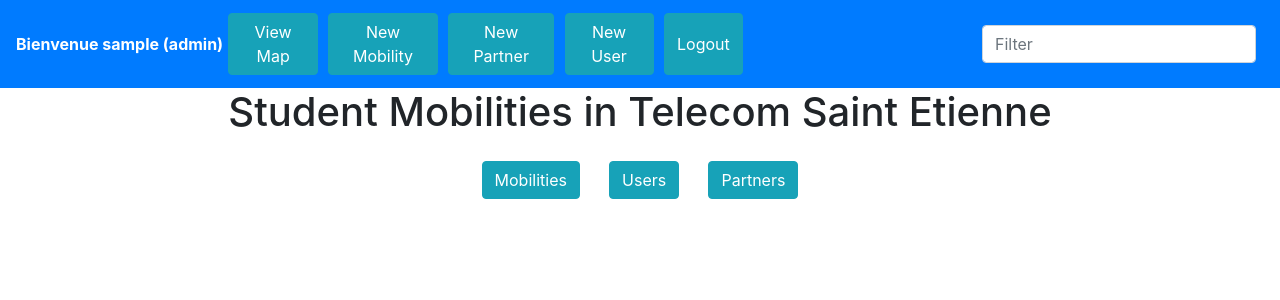
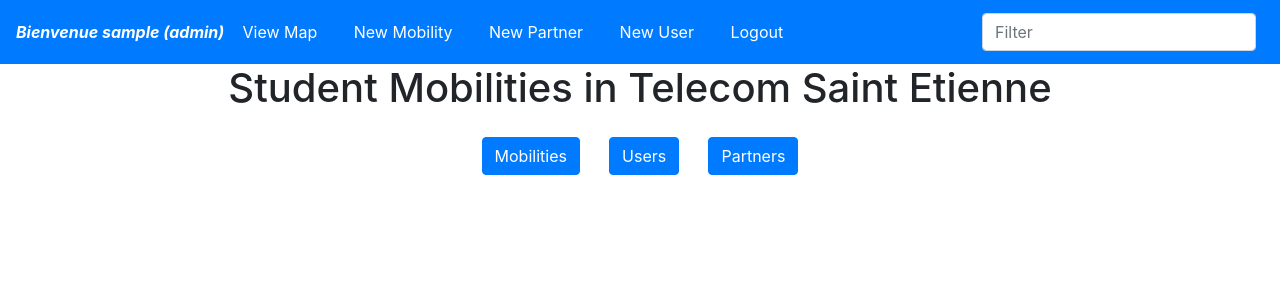
Before and after one commit to ComteHerrapait/mobilites_NTiers, a PHP site: page / in a window 1280 px wide. Shown: the top 300 px of the page. Run offline with PHP 8.4, Linux system fonts and the light colour scheme; the visitor is signed in with stand-in values (Sample User, id 1); data that the repository does not hold is empty; some libraries are stand-ins or nearby versions.

Commit message:
navbar is now good

```diff
--- a/index.php
+++ b/index.php
@@ -48,10 +48,13 @@ if (!isset($_SESSION["loggedin"]) || $_SESSION["loggedin"] !== true) {
 				}, 500);
 				document.getElementById("table").style.display = "none"
 				document.getElementById("btn-map").innerHTML = "View Table";
+				document.getElementById("label").style.display = "none";
+
 			} else if (document.getElementById("map").style.display != "none") {
 				document.getElementById("map").style.display = "none"
 				document.getElementById("table").style.display = "block"
 				document.getElementById("btn-map").innerHTML = "View Map";
+				document.getElementById("label").style.display = "block";
 			}
 		};
 
@@ -88,26 +91,26 @@ if (!isset($_SESSION["loggedin"]) || $_SESSION["loggedin"] !== true) {
 <body>
 	<div class="wrap-all">
 		<nav class="navbar navbar-expand-lg navbar-light bg-primary">
-			<strong style="color:white"><?php echo "Bienvenue " . $_SESSION["username"] . " ";
+			<strong style="color:white; font-style: italic"><?php echo "Bienvenue " . $_SESSION["username"] . " ";
 			if ($_SESSION["is_admin"]) {
 				echo "(admin) ";
 			}
 			?></strong>
-			<button class="navbar-toggler" type="button" data-toggle="collapse" data-target="#navbarTogglerDemo02" aria-controls="navbarTogglerDemo02" aria-expanded="false" aria-label="Toggle navigation">
+			<button class="navbar-toggler" type="button" data-toggle="collapse" data-target="#navbarTogglerDemo02" aria-controls="navbarTogglerDemo02" id="toggler" aria-expanded="false" aria-label="Toggle navigation">
 				<span class="navbar-toggler-icon"></span>
 			</button>
 
 			<div class="collapse navbar-collapse" id="navbarTogglerDemo02">
 				<ul class="navbar-nav mr-auto mt-2 mt-lg-0">
-					<button class="btn btn-info" id="btn-map" onclick="viewMap()">View Map <span class="sr-only">(current)</span></button>
-					<button class="btn btn-info" onclick="window.location.href='mobility.php'">New Mobility</button>
-					<button class="btn btn-info" onclick="window.location.href='partner.php'">New Partner</button>
+					<button class="btn" id="btn-map" onclick="viewMap()" data-toggle="collapse" data-target=".navbar-collapse.show">View Map <span class="sr-only">(current)</span></button>
+					<button class="btn" onclick="window.location.href='mobility.php'" data-toggle="collapse" data-target=".navbar-collapse.show">New Mobility</button>
+					<button class="btn" onclick="window.location.href='partner.php'" data-toggle="collapse" data-target=".navbar-collapse.show">New Partner</button>
 					<?php
 					if ($_SESSION['is_admin']) {
-						echo "<button type=\"button\" class=\"btn btn-info\" onclick=\"window.location.href='user.php'\">New User</button>";
+						echo "<button type=\"button\" class=\"btn\" onclick=\"window.location.href='user.php'\" data-toggle=\"collapse\" data-target=\".navbar-collapse.show\">New User</button>";
 					}
 					?>
-					<button class="btn btn-info" onclick="window.location.href='logout.php'">Logout</button>
+					<button class="btn" onclick="window.location.href='logout.php'" data-toggle="collapse" data-target=".navbar-collapse.show">Logout</button>
 				</ul>
 				<form class="form-inline my-2 my-lg-0">
 					<input class="form-control mr-sm-2" type="search" id="search-bar" placeholder="Filter" onkeyup="simpleSearch()">
@@ -115,16 +118,16 @@ if (!isset($_SESSION["loggedin"]) || $_SESSION["loggedin"] !== true) {
 			</div>
 		</nav>
 	</div>
-	<div class="bartop">
+	<div class="bartop" id="label">
 		<h1>Student Mobilities in Telecom Saint Etienne</h1>
 	</div>
 	<div class="main">
 		<div>
 			<div id="table" style="display: block">
 				<div class="btn-group-wrap btn-sm" role="group" style="text-align: center;">
-					<button class="btn btn-info" id="btn-mobilities" onclick="viewMobilities()">Mobilities</button>
-					<button class="btn btn-info" id="btn-users" onclick="viewUsers()">Users</button>
-					<button class="btn btn-info" id="btn-partners" onclick="viewPartners()">Partners</button>
+					<button class="btn" id="btn-mobilities" onclick="viewMobilities()">Mobilities</button>
+					<button class="btn" id="btn-users" onclick="viewUsers()">Users</button>
+					<button class="btn" id="btn-partners" onclick="viewPartners()">Partners</button>
 				</div>
 				<div class="container-lg">
 					<div id="table-mobilities" style="display: block;">
@@ -227,8 +230,8 @@ if (!isset($_SESSION["loggedin"]) || $_SESSION["loggedin"] !== true) {
 				</div>
 			</div>
 			<div class="div-map" id="map" style="display: none">
-				<div id="mapID" style="position: absolute; top: 12em; width: 98%; bottom: 2em;
-				margin-left: 1%;">
+				<div id="mapID" style="position: absolute; top: 6em; width: 98%; bottom: 2em;
+				margin-left: 1%; z-index: -1;">
 					<!--map is here-->
 				</div>
 				<script type='text/javascript'>
@@ -292,8 +295,12 @@ if (!isset($_SESSION["loggedin"]) || $_SESSION["loggedin"] !== true) {
 <style>
 	.main {
 		margin-left: 0;
+		z-index: auto;
 	}
 
+	div {
+		z-index: auto;
+	}
 	.list-name span {
 		display: block;
 		text-align: left;
@@ -316,4 +323,28 @@ if (!isset($_SESSION["loggedin"]) || $_SESSION["loggedin"] !== true) {
 	.list-edit {
 		text-align: right;
 	}
+
+	.btn{
+		border-color: #007BFF;
+		background-color: #007BFF;
+		color: white;
+		white-space: nowrap;
+		text-align: center;
+	}
+
+	.btn:hover{
+		background-color: #045cb9;
+		color: white;
+	}
+
+	.btn:active {
+		background: #045cb9;
+		color: white;
+	}
+
+	.btn:focus {
+		background: #045cb9;
+		text-emphasis-color: white;
+	}
+
 </style>
```
